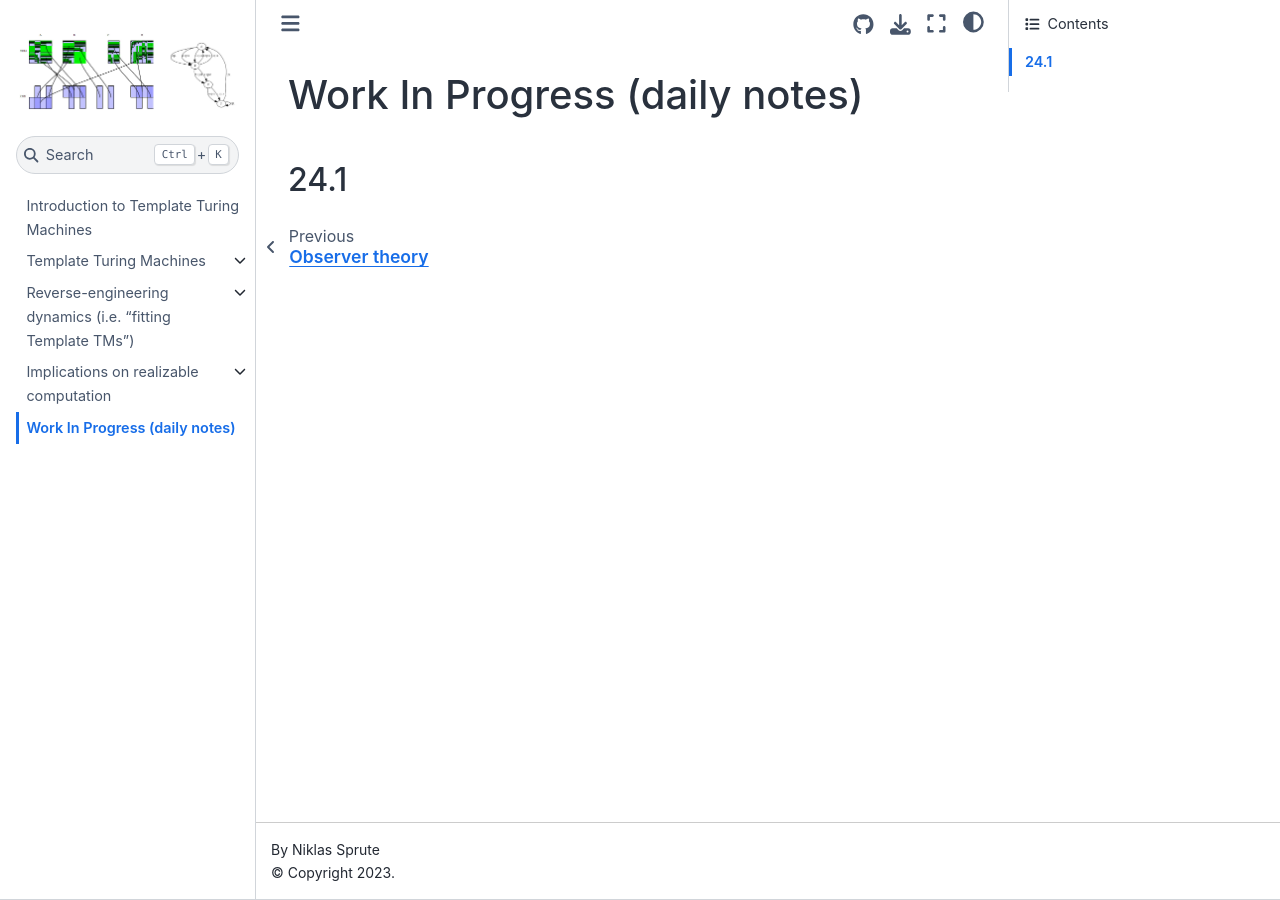
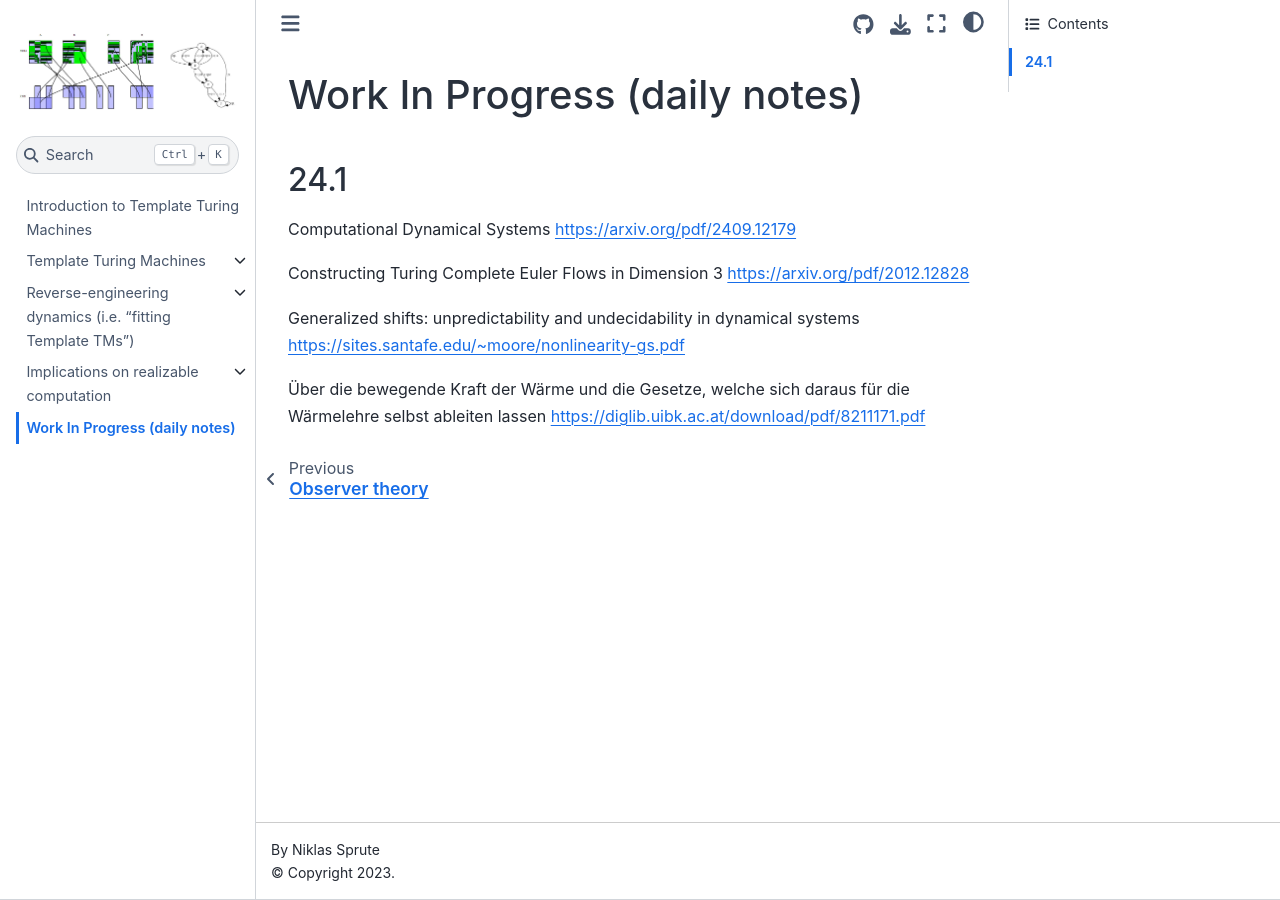
Before and after one commit to Nikleon/nikleon.github.io, a Jupyter Book: the page built from wip/scratch.md, in a window 1280 px wide. Built offline with Jupyter Book 1.0.4 settings and Sphinx 7.4.7 and the Sphinx Book theme 1.1.4, drawn with Linux system fonts in a browser that asks for light colours.

Commit message:
yesterday's papers

```diff
--- a/wip/scratch.md
+++ b/wip/scratch.md
@@ -1,3 +1,16 @@
 # Work In Progress (daily notes)
 
 ## 24.1
+
+Computational Dynamical Systems
+https://arxiv.org/pdf/2409.12179
+
+Constructing Turing Complete Euler Flows in Dimension 3
+https://arxiv.org/pdf/2012.12828
+
+Generalized shifts: unpredictability and undecidability in dynamical systems
+https://sites.santafe.edu/~moore/nonlinearity-gs.pdf
+
+Über die bewegende Kraft der Wärme und die Gesetze,
+welche sich daraus für die Wärmelehre selbst ableiten lassen
+https://diglib.uibk.ac.at/download/pdf/8211171.pdf
```
